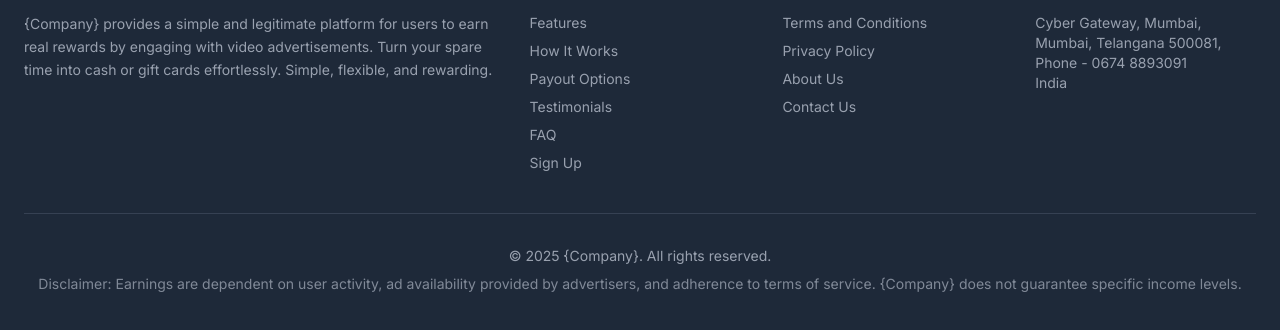
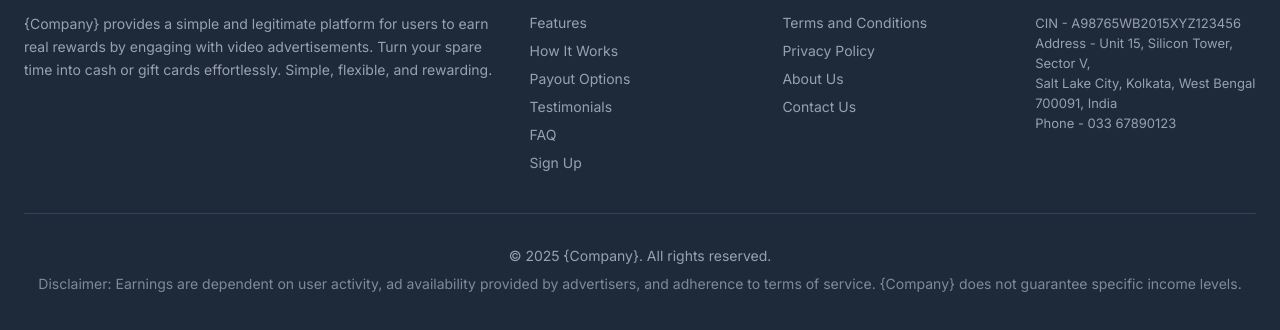
Before and after one commit to ervinjahic65/Laser-Leads-Digital, a plain HTML site: page about.html in a window 1280 px wide. Shown: the part 2908-3238 px from the top of the page. Drawn offline with Linux system fonts and the light colour scheme.

Commit message:
fix comp name

```diff
--- a/about.html
+++ b/about.html
@@ -170,10 +170,12 @@
                     <h4 class="text-lg font-semibold text-white mb-4">Company</h4>
                     <ul class="space-y-2 text-sm">
                         <li>
-                            <span class="mr-5">Cyber Gateway, Mumbai,</span><br>
-                            <span class="mr-5">Mumbai, Telangana 500081,</span><br>
-                            <span class="mr-5">Phone - 0674 8893091</span> <br>
-                            <span class="mr-5">India</span>
+                            <span class="comp-info">
+                                CIN - A98765WB2015XYZ123456 <br>
+                                Address - Unit 15, Silicon Tower, Sector V, <br>
+                                Salt Lake City, Kolkata, West Bengal 700091, India <br>
+                                Phone - 033 67890123
+                            </span>
                         </li>
                     </ul>
                 </div>
--- a/files/style.css
+++ b/files/style.css
@@ -30,3 +30,7 @@ html {
 form button:hover {
     cursor: pointer;
 }
+
+span.comp-info {
+    font-size: 13px;
+}
```
Also changed, not shown: contact.html (+6 -4 lines), index.html (+6 -4 lines), privacy.html (+6 -4 lines), terms.html (+6 -4 lines).
